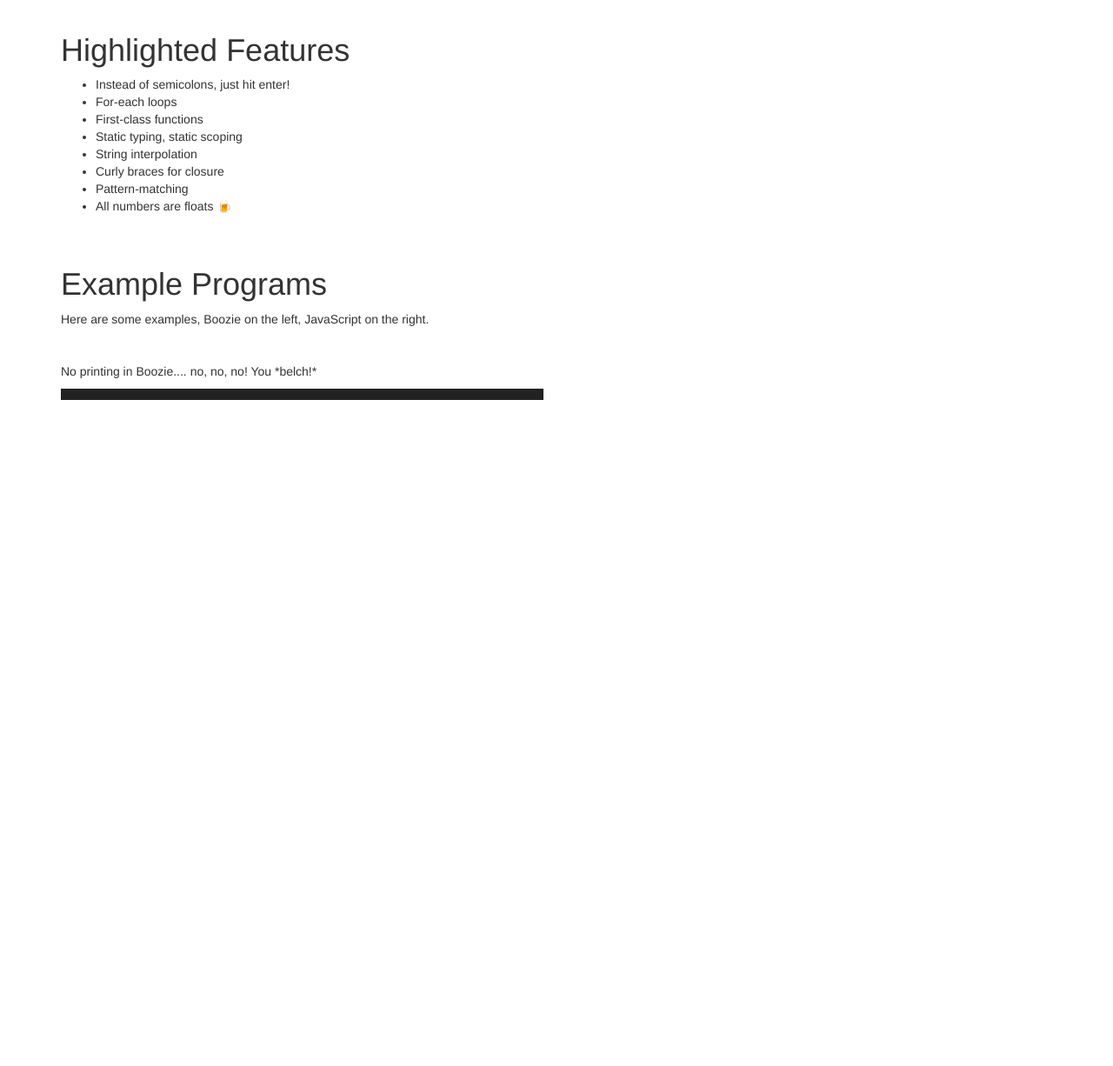
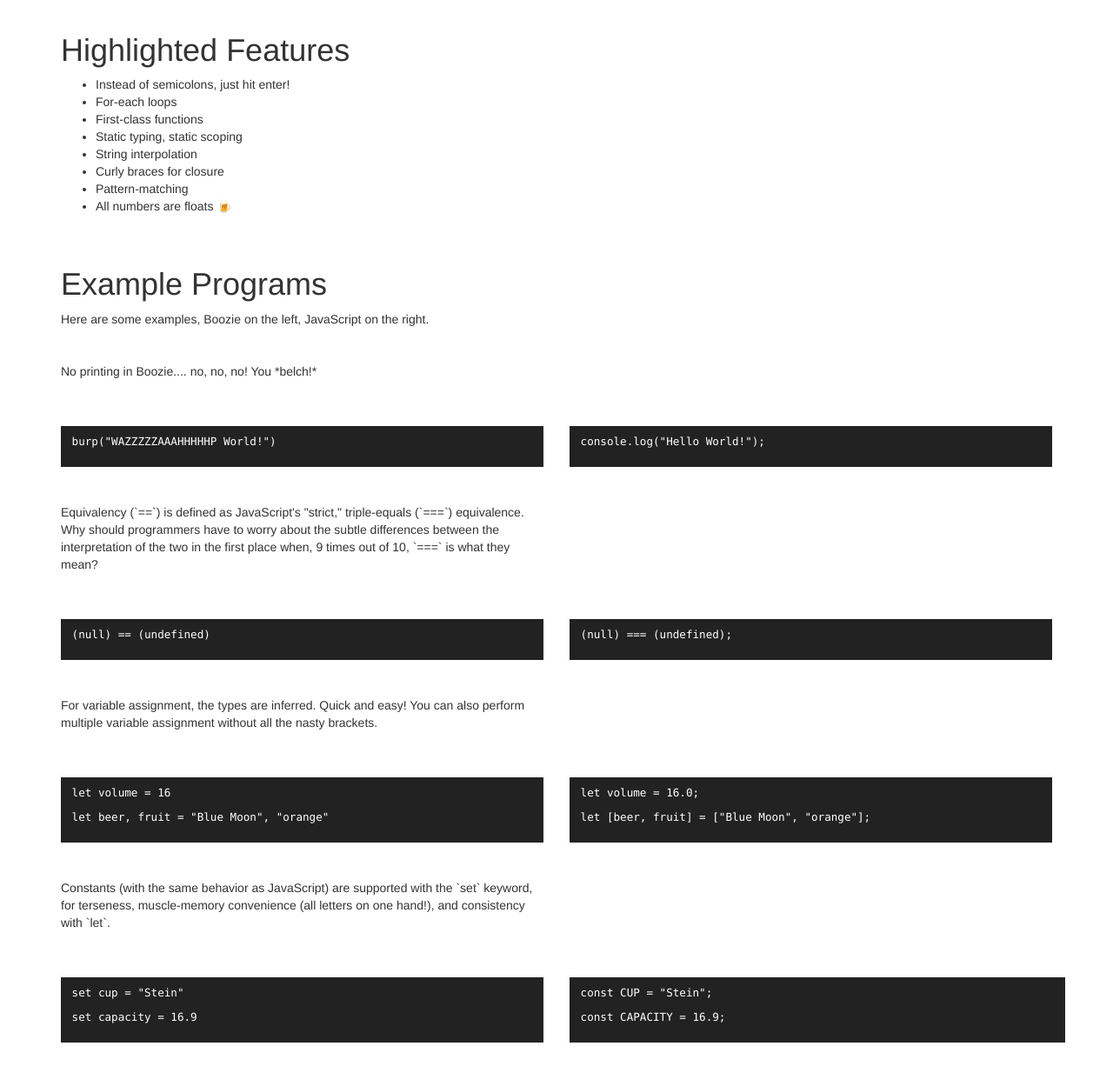
Before and after one commit to mpmcauley/Boozie, a website: page index.html in a window 1280 px wide. Shown: the part 1209-2435 px from the top of the page at 87% size. Before the commit the page ends 1692 px from the top, so only its background shows below. Drawn offline with nearby package versions, Linux system fonts and the light colour scheme.

Commit message:
MOAR web page

```diff
--- a/Boozie.css
+++ b/Boozie.css
@@ -1,9 +1,9 @@
 .console {
     font-family: "Lucida Console", "Courier New", monospace;
     background-color: #222;
-    color: black;
-    font-size: 60%;
+    color: white;
+    font-size: 90%;
     margin: 1em 0px;
     padding: .75em .75em .75em 1em;
-    overflow-x: scroll;
+    /*overflow-x: scroll;*/
 }
--- a/index.html
+++ b/index.html
@@ -55,7 +55,74 @@
     <div class="row">
       <div class="col-sm-6 panel-body">
         <p>No printing in Boozie.... no, no, no! You *belch!*</p>
-        <div class="console"></div>
+      </div>
+    </div>
+    <div class="row">
+      <div class="col-sm-6 panel-body">
+        <div class="console">
+          <p>burp("WAZZZZZAAAHHHHHP World!")</p>
+        </div>
+      </div>
+      <div class="col-sm-6 panel-body">
+        <div class="console">
+          <p>console.log("Hello World!");</p>
+        </div>
+      </div>
+    </div>
+    <div class="row">
+      <div class="col-sm-6 panel-body">
+        <p>Equivalency (`==`) is defined as JavaScript's "strict," triple-equals (`===`) equivalence. Why should programmers have to worry about the subtle differences between the interpretation of the two in the first place when, 9 times out of 10, `===` is what they mean?</p>
+      </div>
+    </div>
+    <div class="row">
+      <div class="col-sm-6 panel-body">
+        <div class="console">
+          <p>(null) == (undefined)</p>
+        </div>
+      </div>
+      <div class="col-sm-6 panel-body">
+        <div class="console">
+          <p>(null) === (undefined);</p>
+        </div>
+      </div>
+    </div>
+    <div class="row">
+      <div class="col-sm-6 panel-body">
+        <p>For variable assignment, the types are inferred. Quick and easy! You can also perform multiple variable assignment without all the nasty brackets.</p>
+      </div>
+    </div>
+    <div class="row">
+      <div class="col-sm-6 panel-body">
+        <div class="console"><p>let volume = 16</p>
+        <p>let beer, fruit = "Blue Moon", "orange"</p></div>
+      </div>
+      <div class="col-sm-6 panel-body">
+        <div class="console">
+          <p>let volume = 16.0;</p>
+          <p>let [beer, fruit] = ["Blue Moon", "orange"];</p></div>
+      </div>
+    </div>
+    <div class="row">
+      <div class="col-sm-6 panel-body">
+        <p>Constants (with the same behavior as JavaScript) are supported with the `set` keyword, for terseness, muscle-memory convenience (all letters on one hand!), and consistency with `let`.
+        </p>
+      </div>
+    </div>
+    <div class="row">
+      <div class="col-sm-6 panel-body">
+        <div class="console">
+          <p>set cup = "Stein"
+          </p><p>set capacity = 16.9</p>
+        </div>
+    </div>
+    <div class="row">
+      <div class="col-sm-6 panel-body">
+        <div class="console">
+          <p>const CUP = "Stein";</p>
+          <p>const CAPACITY = 16.9;</p>
+        </div>
+      </div>
+    </div>
   </div>
 </body>
 </html>
```
